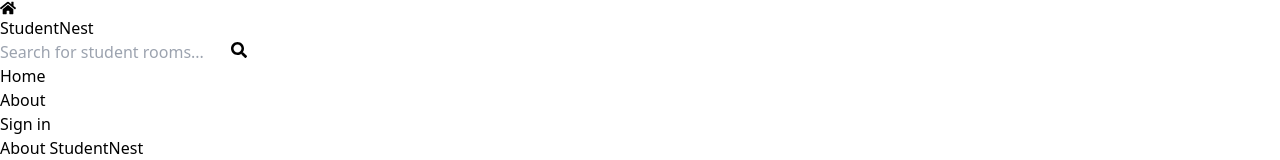
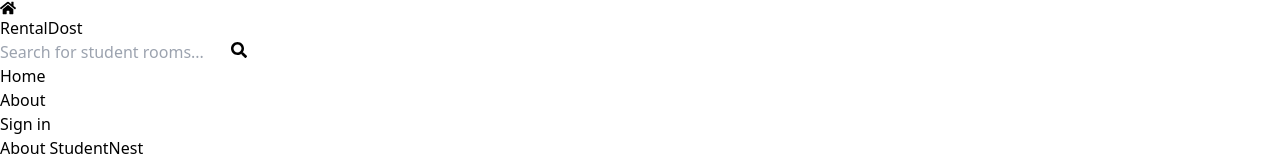
Before and after one commit to vivekevdt/Student-Nest, a React (Vite) app in the folder client/: page /about in a window 1280 px wide. Shown: the top 160 px of the page. Built offline with nearby package versions, Linux system fonts and the light colour scheme.

Commit message:
Update header.jsx

```diff
--- a/client/src/components/header.jsx
+++ b/client/src/components/header.jsx
@@ -31,8 +31,8 @@ export default function Header() {
           {/* Home Icon as Logo */}
           <FaHome className='text-white text-3xl mr-2' /> {/* Home icon */}
           <h1 className='font-bold text-xl sm:text-2xl flex flex-wrap bg-clip-text text-transparent bg-gradient-to-r from-yellow-300 to-white'>
-            <span className=''>Student</span>
-            <span className=''>Nest</span>
+            <span className=''>Rental</span>
+            <span className=''>Dost</span>
           </h1>
         </Link>
         <form
```
